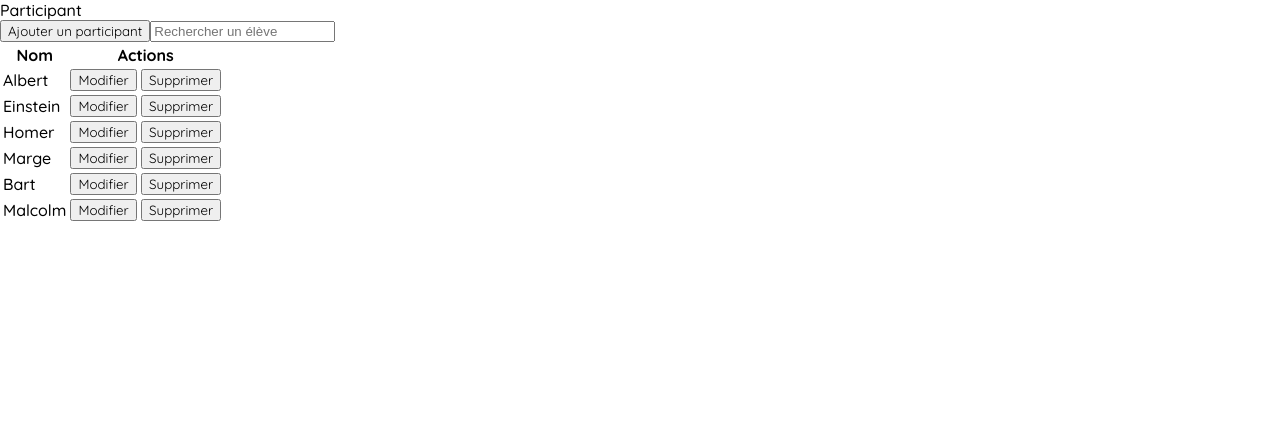
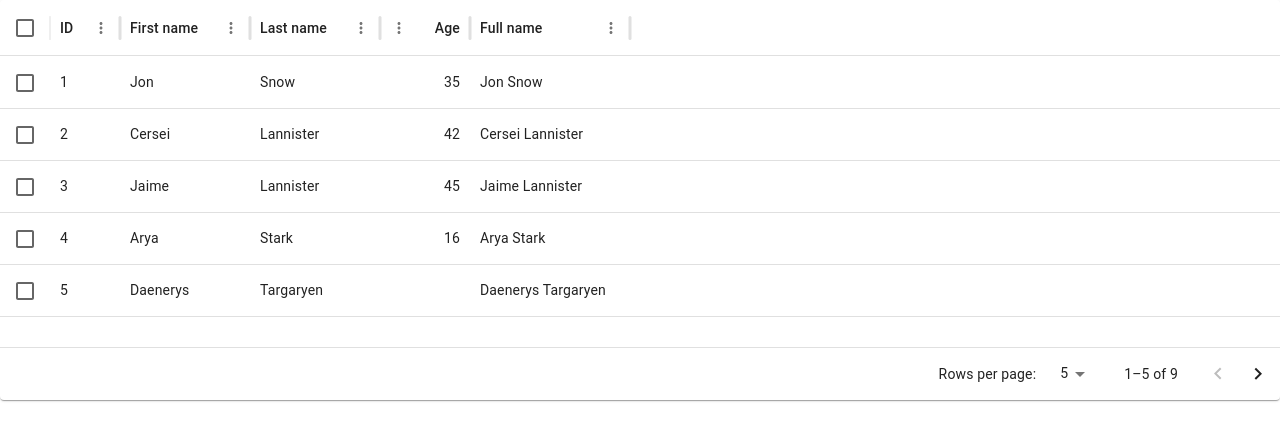
Before and after one commit to sarah-sbb/athlysia-project, a Next.js app in the folder frontend/: page /dashboard/participants in a window 1280 px wide. Shown: the top 440 px of the page. Built offline with nearby package versions, Linux system fonts and the light colour scheme.

Commit message:
updated table

```diff
--- a/frontend/components/Participants.js
+++ b/frontend/components/Participants.js
@@ -1,47 +1,101 @@
-import React, { useState } from 'react';
-import styles from '../styles/Participants.module.css';
-import Table from './Table';
+//import * as React from 'react';
+import { DataGrid } from '@mui/x-data-grid';
+import Paper from '@mui/material/Paper';
 
-function Participants() {
-  const [participants, setParticipants] = useState([
-    { name: 'Albert' },
-    { name: 'Einstein' },
-    { name: 'Homer' },
-    { name: 'Marge' },
-    { name: 'Bart' },
-    { name: 'Malcolm' }
-  ]);
+const columns = [
+  { field: 'id', headerName: 'ID', width: 70 },
+  { field: 'firstName', headerName: 'First name', width: 130 },
+  { field: 'lastName', headerName: 'Last name', width: 130 },
+  {
+    field: 'age',
+    headerName: 'Age',
+    type: 'number',
+    width: 90,
+  },
+  {
+    field: 'fullName',
+    headerName: 'Full name',
+    description: 'This column has a value getter and is not sortable.',
+    sortable: false,
+    width: 160,
+    valueGetter: (value, row) => `${row.firstName || ''} ${row.lastName || ''}`,
+  },
+];
 
-  const addParticipant = () => {
+const rows = [
+  { id: 1, lastName: 'Snow', firstName: 'Jon', age: 35 },
+  { id: 2, lastName: 'Lannister', firstName: 'Cersei', age: 42 },
+  { id: 3, lastName: 'Lannister', firstName: 'Jaime', age: 45 },
+  { id: 4, lastName: 'Stark', firstName: 'Arya', age: 16 },
+  { id: 5, lastName: 'Targaryen', firstName: 'Daenerys', age: null },
+  { id: 6, lastName: 'Melisandre', firstName: null, age: 150 },
+  { id: 7, lastName: 'Clifford', firstName: 'Ferrara', age: 44 },
+  { id: 8, lastName: 'Frances', firstName: 'Rossini', age: 36 },
+  { id: 9, lastName: 'Roxie', firstName: 'Harvey', age: 65 },
+];
 
-  };
+const paginationModel = { page: 0, pageSize: 5 };
 
-  const editParticipant = () => {
-
-  };
-
-  const deleteParticipant = () => {
-
-  };
-
-  const searchParticipant = () => {
-
-  };
-
+export default function DataTable() {
   return (
-    <div className={styles.centered}>
-      <header className={styles.headerContainer}>
-        Participant
-      </header>
-      <Table
-        participants={participants}
-        addParticipant={addParticipant}
-        editParticipant={editParticipant}
-        deleteParticipant={deleteParticipant}
-        searchParticipant={searchParticipant}
+    <Paper sx={{ height: 400, width: '100%' }}>
+      <DataGrid
+        rows={rows}
+        columns={columns}
+        initialState={{ pagination: { paginationModel } }}
+        pageSizeOptions={[5, 10]}
+        checkboxSelection
+        sx={{ border: 0 }}
       />
-    </div>
+    </Paper>
   );
 }
 
-export default Participants;
+
+// import React, { useState } from 'react';
+// import styles from '../styles/Participants.module.css';
+// import Table from './Table';
+
+// function Participants() {
+//   const [participants, setParticipants] = useState([
+//     { name: 'Albert' },
+//     { name: 'Einstein' },
+//     { name: 'Homer' },
+//     { name: 'Marge' },
+//     { name: 'Bart' },
+//     { name: 'Malcolm' }
+//   ]);
+
+//   const addParticipant = () => {
+
+//   };
+
+//   const editParticipant = () => {
+
+//   };
+
+//   const deleteParticipant = () => {
+
+//   };
+
+//   const searchParticipant = () => {
+
+//   };
+
+//   return (
+//     <div className={styles.centered}>
+//       <header className={styles.headerContainer}>
+//         Participant
+//       </header>
+//       <Table
+//         participants={participants}
+//         addParticipant={addParticipant}
+//         editParticipant={editParticipant}
+//         deleteParticipant={deleteParticipant}
+//         searchParticipant={searchParticipant}
+//       />
+//     </div>
+//   );
+// }
+
+// export default Participants;
--- a/frontend/components/Table.js
+++ b/frontend/components/Table.js
@@ -1,53 +1,52 @@
-import React, { useEffect } from 'react';
-import styles from '../styles/Participants.module.css';
+//import * as React from 'react';
+import { DataGrid } from '@mui/x-data-grid';
+import Paper from '@mui/material/Paper';
 
-export default function Table({ participants, addParticipant, editParticipant, deleteParticipant, searchParticipant }) {
-  useEffect(() => {
-    loadParticipants();
-  }, [participants]);
+const columns = [
+  { field: 'id', headerName: 'ID', width: 70 },
+  { field: 'firstName', headerName: 'First name', width: 130 },
+  { field: 'lastName', headerName: 'Last name', width: 130 },
+  {
+    field: 'age',
+    headerName: 'Age',
+    type: 'number',
+    width: 90,
+  },
+  {
+    field: 'fullName',
+    headerName: 'Full name',
+    description: 'This column has a value getter and is not sortable.',
+    sortable: false,
+    width: 160,
+    valueGetter: (value, row) => `${row.firstName || ''} ${row.lastName || ''}`,
+  },
+];
 
-  const loadParticipants = () => {
-    const tableBody = document.getElementById('participantTable').getElementsByTagName('tbody')[0];
-    tableBody.innerHTML = '';
-    participants.forEach((participant, index) => {
-      const row = tableBody.insertRow();
-      const nameCell = row.insertCell(0); //ce tableau contient juste le name, donc nameCell index 0
-      const actionCell = row.insertCell(1); //ce tableau contient deux boutons, donc actionCell index 0 et 1
+const rows = [
+  { id: 1, lastName: 'Snow', firstName: 'Jon', age: 35 },
+  { id: 2, lastName: 'Lannister', firstName: 'Cersei', age: 42 },
+  { id: 3, lastName: 'Lannister', firstName: 'Jaime', age: 45 },
+  { id: 4, lastName: 'Stark', firstName: 'Arya', age: 16 },
+  { id: 5, lastName: 'Targaryen', firstName: 'Daenerys', age: null },
+  { id: 6, lastName: 'Melisandre', firstName: null, age: 150 },
+  { id: 7, lastName: 'Clifford', firstName: 'Ferrara', age: 44 },
+  { id: 8, lastName: 'Frances', firstName: 'Rossini', age: 36 },
+  { id: 9, lastName: 'Roxie', firstName: 'Harvey', age: 65 },
+];
 
-      nameCell.textContent = participant.name; //cellules qui contient les boutons pour intéragir
-      actionCell.innerHTML = `
-        <button onclick="editParticipant(${index})">Modifier</button>
-        <button onclick="deleteParticipant(${index})">Supprimer</button>
-      `;
-    });
-  };
+const paginationModel = { page: 0, pageSize: 5 };
 
-  //overflow hidden : pour scroll dans un tableau sur css
-  //fonctions à définir
-
+export default function DataTable() {
   return (
-    <div className={styles.centered}>
-      <button onClick={addParticipant}>Ajouter un participant</button>
-      <input type="text" id="searchInput" placeholder="Rechercher un élève" onKeyUp={searchParticipant} />
-      <table id="participantTable">
-        <thead>
-          <tr>
-            <th>Nom</th>
-            <th>Actions</th>
-          </tr>
-        </thead>
-        <tbody>
-          {participants.map((participant, index) => (
-            <tr key={index}>
-              <td>{participant.name}</td>
-              <td>
-                <button onClick={() => editParticipant(index)}>Modifier</button>
-                <button onClick={() => deleteParticipant(index)}>Supprimer</button>
-              </td>
-            </tr>
-          ))}
-        </tbody>
-      </table>
-    </div>
+    <Paper sx={{ height: 400, width: '100%' }}>
+      <DataGrid
+        rows={rows}
+        columns={columns}
+        initialState={{ pagination: { paginationModel } }}
+        pageSizeOptions={[5, 10]}
+        checkboxSelection
+        sx={{ border: 0 }}
+      />
+    </Paper>
   );
 }
--- a/frontend/package.json
+++ b/frontend/package.json
@@ -14,7 +14,8 @@
     "@fortawesome/fontawesome-svg-core": "^6.1.1",
     "@fortawesome/free-solid-svg-icons": "^6.1.1",
     "@fortawesome/react-fontawesome": "^0.1.18",
-    "@mui/material": "^6.4.3",
+    "@mui/material": "^6.4.4",
+    "@mui/x-data-grid": "^7.26.0",
     "next": "12.1.6",
     "react": "18.1.0",
     "react-dom": "18.1.0"
```
Also changed, not shown: 1 other file (tests, documents, lock files or other folders).
